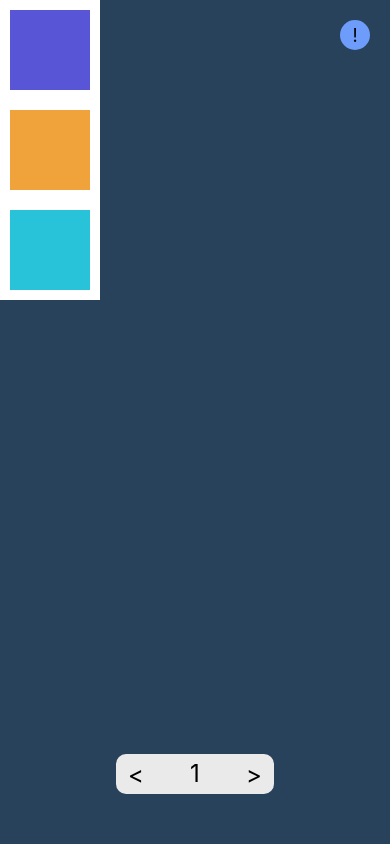
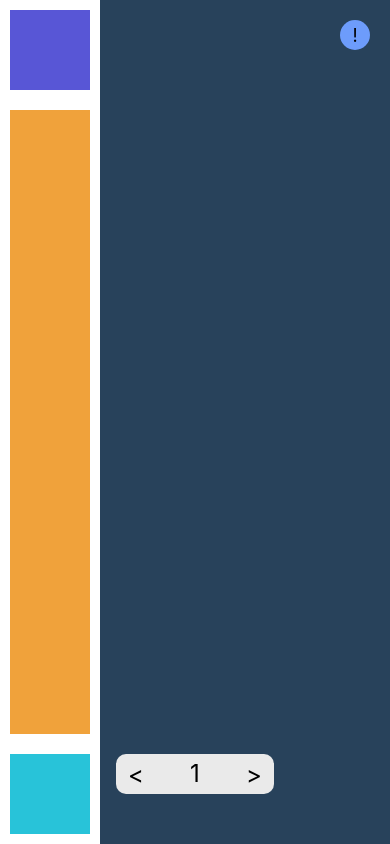
Before and after one commit to Juanpablo9717/flexbox_rn, a React Native app: screen / in a window 390 px wide. Built offline with nearby package versions, Linux system fonts and the light colour scheme.

Commit message:
base to change styles by execercise id

```diff
--- /dev/null
+++ b/src/domain/types/styles.ts
@@ -0,0 +1,9 @@
+import {ViewStyle, TextStyle, ImageStyle} from 'react-native';
+
+export interface SpecificStylesType {
+  container: ViewStyle;
+  purpleBox: ViewStyle;
+  orangeBox: ViewStyle;
+  blueBox: ViewStyle;
+  [key: string]: ViewStyle | TextStyle | ImageStyle;
+}
--- /dev/null
+++ b/src/hooks/useGetStylesByExercise.ts
@@ -0,0 +1,38 @@
+import {useCallback} from 'react';
+import {StyleSheet} from 'react-native';
+import {SpecificStylesType} from '../domain/types/styles';
+
+const stylesConfig: {[key: number]: SpecificStylesType} = {
+  1: {
+    container: {
+      flex: 1,
+      backgroundColor: '#28425b',
+    },
+    purpleBox: {
+      backgroundColor: '#5856d6',
+    },
+    orangeBox: {
+      backgroundColor: '#f0a23b',
+      flex: 1,
+    },
+    blueBox: {
+      backgroundColor: '#28c3d9',
+    },
+  },
+};
+
+export const useHomeworkScreen = () => {
+  const getStylesById = useCallback(
+    (exerciseId: number): SpecificStylesType => {
+      const selectedStyles = stylesConfig[exerciseId];
+      if (selectedStyles) {
+        return StyleSheet.create(selectedStyles);
+      } else {
+        return StyleSheet.create({} as SpecificStylesType);
+      }
+    },
+    [],
+  );
+
+  return {getStylesById};
+};
--- a/src/presentation/screens/Homework.tsx
+++ b/src/presentation/screens/Homework.tsx
@@ -2,6 +2,7 @@
 import React, {useState} from 'react';
 import {Pressable, StyleSheet, Text, View} from 'react-native';
 import {CustomModal} from '../components/CustomModal/CustomModal';
+import {useHomeworkScreen} from '../../hooks/useGetStylesByExercise';
 
 interface ArrorBtnProps {
   action: () => void;
@@ -24,6 +25,9 @@ export const Homework = () => {
   const [currentTask, setCurrentTask] = useState(1);
   const [modalVisible, setModalVisible] = useState(false);
 
+  const {getStylesById} = useHomeworkScreen();
+  const calcStyles = getStylesById(currentTask);
+
   const openModal = () => {
     setModalVisible(true);
   };
@@ -32,7 +36,7 @@ export const Homework = () => {
     setModalVisible(false);
   };
   return (
-    <View style={styles.container}>
+    <View style={[styles.container, calcStyles.container]}>
       {/* Modal */}
       <CustomModal
         closeModal={() => closeModal()}
@@ -45,9 +49,9 @@ export const Homework = () => {
       </Pressable>
 
       {/* Content */}
-      <View style={[styles.box, styles.purpleBox]} />
-      <View style={[styles.box, styles.orangeBox]} />
-      <View style={[styles.box, styles.blueBox]} />
+      <View style={[styles.box, styles.purpleBox, calcStyles.purpleBox]} />
+      <View style={[styles.box, styles.orangeBox, calcStyles.orangeBox]} />
+      <View style={[styles.box, styles.blueBox, calcStyles.blueBox]} />
 
       <View style={[styles.actionsContaner]}>
         <ArrowButton
@@ -55,11 +59,7 @@ export const Homework = () => {
           label="<"
           disabled={currentTask <= 1}
         />
-        <Text
-          style={[
-            styles.actionText,
-            {marginTop: 5, width: 30, textAlign: 'center'},
-          ]}>
+        <Text style={[styles.actionText, styles.counterDisplay]}>
           {currentTask}
         </Text>
         <ArrowButton
@@ -104,6 +104,11 @@ const styles = StyleSheet.create({
     right: 20,
     top: 20,
   },
+  counterDisplay: {
+    marginTop: 5,
+    width: 30,
+    textAlign: 'center',
+  },
   container: {
     flex: 1,
     backgroundColor: '#28425b',
```
